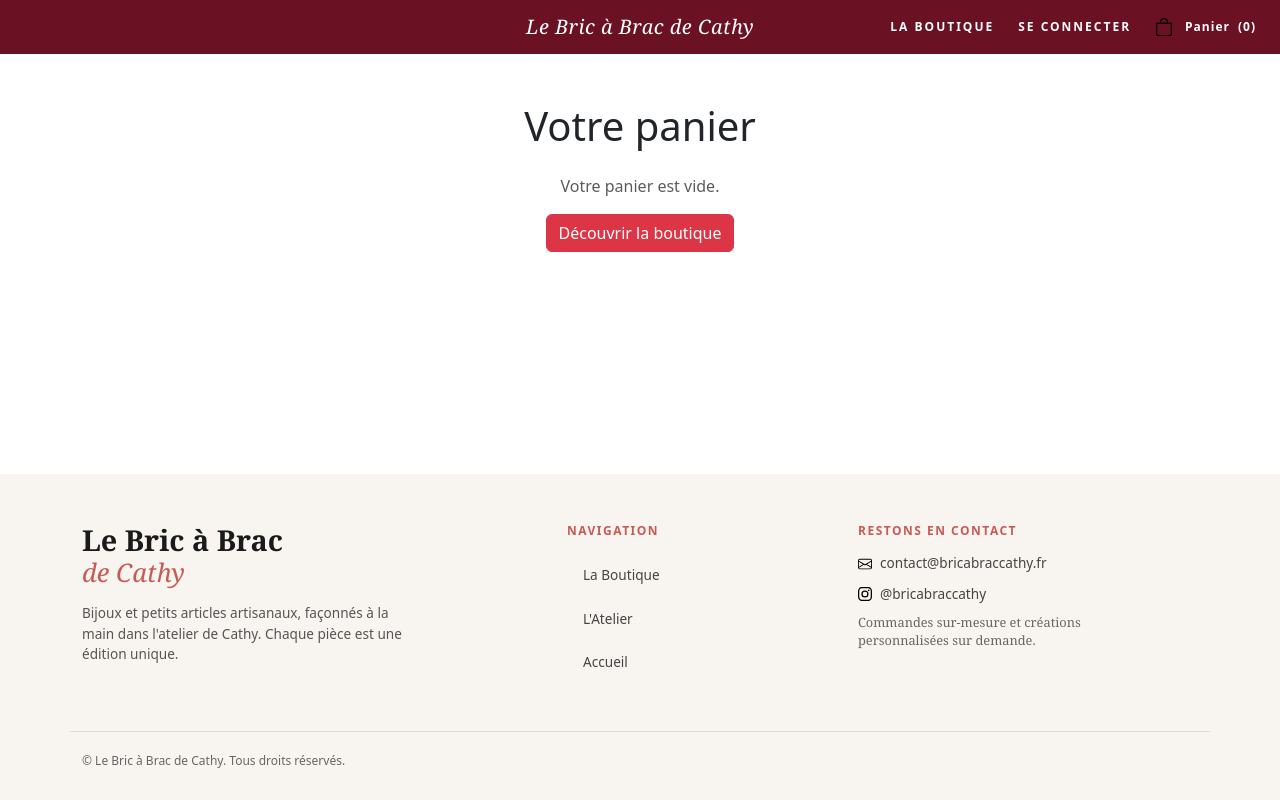
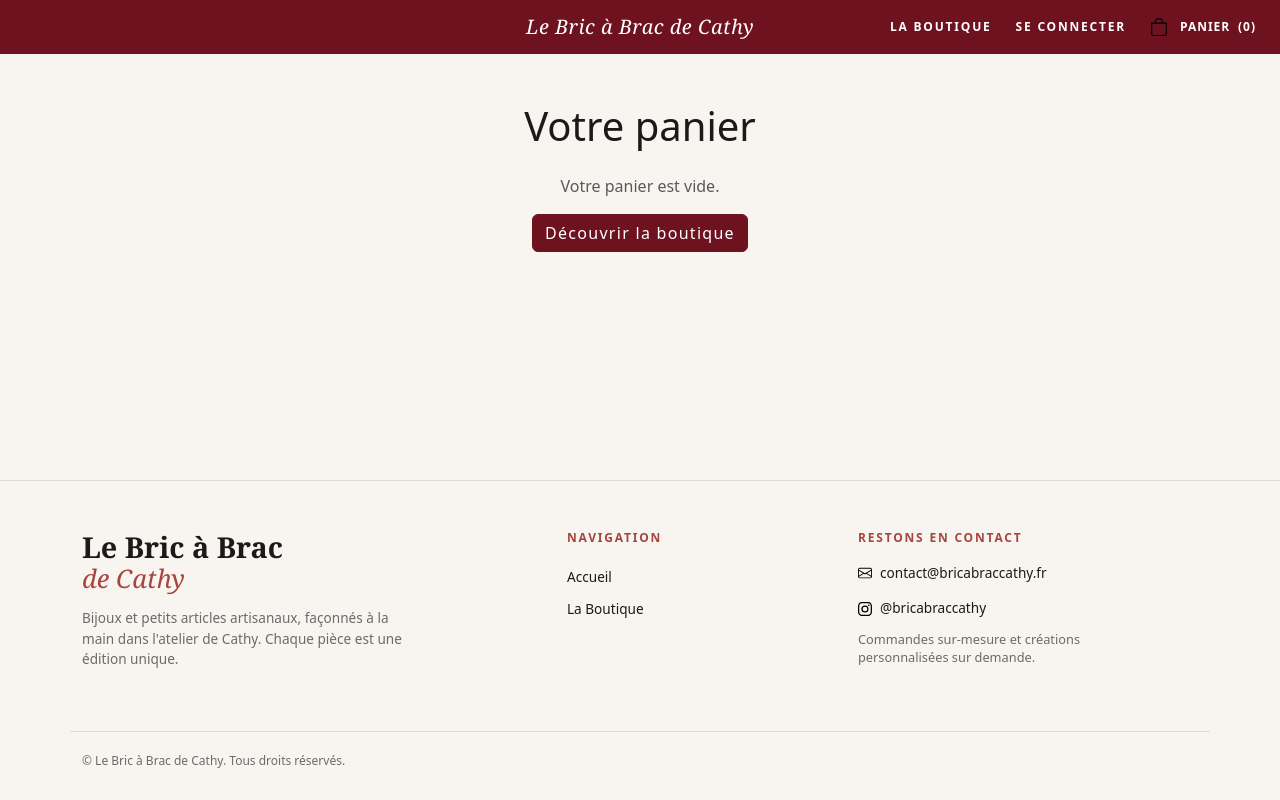
Before and after one commit to alexandre-debord/Bric-Brac-de-Cathy, a React app in the folder frontend/: page /panier in a window 1280 px wide. Built offline with nearby package versions, Linux system fonts and the light colour scheme; the HTML template or start-up script is replaced by a standard one.

Commit message:
style: refonte CSS

```diff
--- a/frontend/src/components/Commande.jsx
+++ b/frontend/src/components/Commande.jsx
@@ -43,7 +43,7 @@ export default function Commande() {
             <Container className="py-5 text-center">
                 <h1 className="mb-4">Finaliser ma commande</h1>
                 <p className="text-muted">Ton panier est vide.</p>
-                <Button as={Link} to="/produits" variant="danger">Découvrir la boutique</Button>
+                <Button as={Link} to="/produits" variant="bordeaux">Découvrir la boutique</Button>
             </Container>
         );
     }
@@ -120,7 +120,7 @@ export default function Commande() {
             )}
 
             <div className="d-grid mt-4">
-                <Button variant="danger" size="lg" onClick={handleCommander}
+                <Button variant="bordeaux" size="lg" onClick={handleCommander}
                     disabled={!idLivraison || envoiCommande}>
                     {envoiCommande ? 'Validation…' : 'Valider la commande'}
                 </Button>
--- a/frontend/src/components/Confirmation.jsx
+++ b/frontend/src/components/Confirmation.jsx
@@ -17,7 +17,7 @@ export default function Confirmation() {
         return (
             <Container className="py-5 text-center">
                 <p className="text-muted">Aucune commande à afficher.</p>
-                <Button as={Link} to="/" variant="danger">Retour à l'accueil</Button>
+                <Button as={Link} to="/" variant="bordeaux">Retour à l'accueil</Button>
             </Container>
         );
     }
@@ -30,7 +30,7 @@ export default function Confirmation() {
             </Alert>
             <p>Total : <strong>{formaterPrix(Number(commande.total_ht))}</strong></p>
             <p className="text-muted">Statut : {LIBELLES_STATUT[commande.statut] ?? commande.statut}</p>
-            <Button as={Link} to="/produits" variant="outline-danger">Continuer mes achats</Button>
+            <Button as={Link} to="/produits" variant="bordeaux">Continuer mes achats</Button>
         </Container>
     );
 }
--- a/frontend/src/components/Footer.jsx
+++ b/frontend/src/components/Footer.jsx
@@ -1,7 +1,7 @@
 import React from 'react';
 import { Container, Row, Col, Nav } from 'react-bootstrap';
 import { Envelope, Instagram } from 'react-bootstrap-icons';
-import { NavLink } from "react-router-dom";
+import { NavLink } from 'react-router-dom';
 
 import '../css/Footer.css';
 
@@ -11,43 +11,43 @@ const Footer = () => {
       <Container>
         <Row className="gy-4 gx-lg-5 mb-5 align-items-start">
 
-          {/* Colonne 1 : Marque et Description */}
-          <Col lg={5} md={12} className="text-start">
-            <h2 className="footer-title-main">Le Bric à Brac</h2>
-            <h3 className="footer-title-sub">de Cathy</h3>
+          {/* Marque et description */}
+
+          <Col lg={5} md={12}>
+            <p className="footer-marque">
+              Le Bric à Brac <em>de Cathy</em>
+            </p>
             <p className="footer-text">
               Bijoux et petits articles artisanaux, façonnés à la main dans l'atelier de Cathy. Chaque pièce est une édition unique.
             </p>
           </Col>
 
-          {/* Colonne 2 : Navigation */}
-          <Col lg={3} md={6} className="text-start">
-            <h6 className="footer-section-title">NAVIGATION</h6>
+          {/*Navigation */}
+
+          <Col lg={3} md={6}>
+            <h2 className="libelle">Navigation</h2>
             <Nav className="footer-nav-list flex-column">
-                <Nav.Link className="footer-link" as={NavLink} to="/Boutique" >
+              <Nav.Link className="footer-link" as={NavLink} to="/">
+                Accueil
+              </Nav.Link>
+              <Nav.Link className="footer-link" as={NavLink} to="/produits">
                 La Boutique
-                </Nav.Link>
-                <Nav.Link className="footer-link" as={NavLink} to="/Atelier" >
-                  L'Atelier
-                </Nav.Link>
-                <Nav.Link className="footer-link" as={NavLink} to="/" >
-                  Accueil
               </Nav.Link>
             </Nav>
           </Col>
 
-          {/* Colonne 3 : Contact */}
-          <Col lg={4} md={6} className="text-start">
-            <h6 className="footer-section-title">RESTONS EN CONTACT</h6>
-            <div>
+          {/* Contact */}
+
+          <Col lg={4} md={6}>
+            <h2 className="libelle">Restons en contact</h2>
             <div className="footer-contact-item">
-                <Envelope className="footer-icon" size={14} />
+              <Envelope className="footer-icon" size={14} aria-hidden="true" />
               <a href="mailto:contact@bricabraccathy.fr" className="footer-link">
                 contact@bricabraccathy.fr
               </a>
             </div>
-              <div className="footer-contact-item text-center">
-                <Instagram className="footer-icon" size={14} />
+            <div className="footer-contact-item">
+              <Instagram className="footer-icon" size={14} aria-hidden="true" />
               <a href="https://instagram.com/bricabraccathy" target="_blank" rel="noreferrer" className="footer-link">
                 @bricabraccathy
               </a>
@@ -55,14 +55,14 @@ const Footer = () => {
             <p className="footer-contact-note">
               Commandes sur-mesure et créations personnalisées sur demande.
             </p>
-            </div>
           </Col>
 
         </Row>
 
         {/* Bas de page */}
+
         <Row className="footer-bottom-row">
-          <Col md={6} className="text-start mb-2 mb-md-0">
+          <Col md={6} className="mb-2 mb-md-0">
             © Le Bric à Brac de Cathy. Tous droits réservés.
           </Col>
         </Row>
--- a/frontend/src/components/Panier.jsx
+++ b/frontend/src/components/Panier.jsx
@@ -16,7 +16,7 @@ const Panier = () => {
         <h1 className="mb-4">Votre panier</h1>
         {erreur && <Alert variant="danger">{erreur}</Alert>}
         <p className="text-muted">Votre panier est vide.</p>
-        <Button as={Link} to="/produits" variant="danger">
+        <Button as={Link} to="/produits" variant="bordeaux">
           Découvrir la boutique
         </Button>
       </Container>
@@ -108,7 +108,7 @@ const Panier = () => {
           <p className="fs-4 mb-2">
             Total : <strong>{formaterPrix(cartTotal)}</strong>
           </p>
-          <Button as={Link} to="/commande" variant="danger">
+          <Button as={Link} to="/commande" variant="bordeaux">
             Commander
           </Button>
         </div>
--- a/frontend/src/components/TopBar.jsx
+++ b/frontend/src/components/TopBar.jsx
@@ -1,7 +1,7 @@
-import React, { useState } from 'react';
-import { Container, Row, Col, Nav, Offcanvas, Button } from 'react-bootstrap';
+import { useState } from 'react';
+import { Container, Row, Col, Nav, Offcanvas} from 'react-bootstrap';
 import { List, Bag } from 'react-bootstrap-icons';
-import { NavLink, Link } from 'react-router-dom';
+import { NavLink } from 'react-router-dom';
 import { usePanier } from '../hooks/usePanier';
 import { useAuth } from '../context/AuthContext';
 
@@ -22,13 +22,14 @@ const TopBar = () => {
     return (
         <>
             <header className="topbar-custom">
-                <Container fluid className="px-3 px-md-4">
+                <Container fluid className="px-3 px-lg-4">
                     <Row className="align-items-center">
 
-                        {/* Gauche : Bouton MENU (Visible UNIQUEMENT sur mobile/tablette) */}
-                        <Col xs={3} md={4} className="d-flex align-items-center">
+                        {/* menu responsive */}
+
+                        <Col xs={3} lg={4} className="d-flex align-items-center">
                             <button
-                                className="topbar-menu-btn d-md-none"
+                                className="topbar-menu-btn d-lg-none"
                                 type="button"
                                 aria-label="Ouvrir le menu"
                                 onClick={handleShow}
@@ -39,30 +40,31 @@ const TopBar = () => {
                         </Col>
 
                         {/* Centre : Titre de la marque */}
-                        <Col xs={6} md={4} className="text-center">
+
+                        <Col xs={6} lg={4} className="text-center">
                             <Nav.Link className="topbar-brand" as={NavLink} to="/">
                                 Le Bric à Brac de Cathy
                             </Nav.Link>
                         </Col>
 
                         {/* Droite : Liens */}
-                        <Col xs={3} md={4}>
+                        <Col xs={3} lg={4}>
                             <div className="topbar-right">
-                                <Nav.Link className="topbar-link d-none d-md-inline" as={NavLink} to="/produits">
+                                <Nav.Link className="topbar-link d-none d-lg-inline" as={NavLink} to="/produits">
                                     La Boutique
                                 </Nav.Link>
                                 {estConnecte ? (
-                                    <Nav.Link as="button" type="button" className="topbar-link d-none d-md-inline" onClick={deconnexion}>
+                                    <Nav.Link as="button" type="button" className="topbar-link d-none d-lg-inline" onClick={deconnexion}>
                                         Déconnexion
                                     </Nav.Link>
                                 ) : (
-                                    <Nav.Link as={NavLink} className="topbar-link d-none d-md-inline" to="/connexion">
+                                    <Nav.Link as={NavLink} className="topbar-link d-none d-lg-inline" to="/connexion">
                                         Se connecter
                                     </Nav.Link>
                                 )}
 
 
-                                {/* Lien Panier : Compteur toujours visible + aria-label pour l'accessibilité */}
+                                {/* Panier */}
                                 <Nav.Link
                                     className="topbar-cart-link"
                                     as={NavLink}
@@ -80,6 +82,7 @@ const TopBar = () => {
             </header>
 
             {/* Panneau latéral Burger */}
+
             <Offcanvas
                 show={showMenu}
                 onHide={handleClose}
@@ -87,7 +90,7 @@ const TopBar = () => {
                 className="offcanvas-custom"
             >
                 <Offcanvas.Header closeButton className="px-4 pt-4">
-                    <Offcanvas.Title className="text-uppercase fs-6 offcanvas-title-spaced text-muted">
+                    <Offcanvas.Title className="text-uppercase fs-6 offcanvas-title-spaced ">
                         Navigation
                     </Offcanvas.Title>
                 </Offcanvas.Header>
--- a/frontend/src/css/Footer.css
+++ b/frontend/src/css/Footer.css
@@ -1,103 +1,86 @@
-/* Container global du footer */
+
 .footer-custom {
-  background-color: #f8f5f0;
-  color: #333333;
-  font-family: Georgia, 'Times New Roman', serif;
-  padding-top: 50px;
-  padding-bottom: 30px;
-  text-align: left;
+  background-color: var(--creme);
+  border-top: 1px solid var(--bordure);
+  color: var(--texte);
+  padding-block: 50px 30px;
 }
 
-/* Titres */
-.footer-title-main {
-  font-family: Georgia, serif;
+/* Nom de la boutique */
+
+.footer-marque {
+  font-family: var(--police-titre);
   font-size: 1.8rem;
-  font-weight: bold;
-  color: #1a1a1a;
+  font-weight: 700;
   line-height: 1.1;
-  margin: 0;
+  color: var(--texte);
+  margin: 0 0 15px;
+}
+.footer-marque em {
+  display: block;            /* passe à la ligne*/
+  font-size: 1.6rem;
+  font-weight: 400;
+  color: var(--accent);
+  margin-top: 2px;
 }
 
-.footer-title-sub {
-  font-family: Georgia, serif;
-  font-style: italic;
-  font-size: 1.6rem;
-  color: #c85a54;
-  margin-top: 2px;
+/* Titres de colonnes */
+
+.footer-custom .libelle {
   margin-bottom: 15px;
 }
 
-.footer-section-title {
-  font-family: system-ui, -apple-system, sans-serif;
-  font-size: 0.75rem;
-  letter-spacing: 1.5px;
-  color: #c85a54;
-  font-weight: bold;
-  text-transform: uppercase;
-  margin-bottom: 15px;
-}
-
-/* Textes et Liens */
 .footer-text {
-  font-family: system-ui, -apple-system, sans-serif;
   font-size: 0.85rem;
-  color: #555555;
+  color: var(--texte-doux);
   line-height: 1.5;
   max-width: 320px;
   margin: 0;
 }
 
 .footer-nav-list {
-  list-style: none;
-  padding: 0;
-  margin: 0;
-  font-family: system-ui, -apple-system, sans-serif;
   font-size: 0.85rem;
   line-height: 2;
 }
 
 .footer-link {
-  color: #444444;
+  color: var(--texte);
   text-decoration: none;
+  padding: 0.15rem 0;        /* annule le padding de .nav-link pour aligner à gauche */
   transition: color 0.2s ease;
 }
-
-.footer-link:hover {
-  color: #c85a54;
+.footer-link:hover,
+.footer-link:focus-visible {
+  color: var(--accent);
+  text-decoration: underline;
 }
 
-/* Section Contact */
+/* Contact */
 .footer-contact-item {
   display: flex;
   align-items: center;
   margin-bottom: 10px;
-  font-family: system-ui, -apple-system, sans-serif;
   font-size: 0.85rem;
 }
 
 .footer-icon {
   margin-right: 8px;
-  color: #777777;
+  color: var(--texte-doux);
   flex-shrink: 0;
 }
 
 .footer-contact-note {
   font-size: 0.8rem;
-  color: #666666;
+  color: var(--texte-doux);
   line-height: 1.4;
   margin-top: 10px;
   max-width: 280px;
 }
 
-/* Ligne de séparation et copyright */
+/* Bas de page */
 .footer-bottom-row {
-  border-top: 1px solid #e2dacd;
+  border-top: 1px solid var(--bordure);
   padding-top: 20px;
-  font-family: system-ui, -apple-system, sans-serif;
   font-size: 0.75rem;
-  color: #666666;
+  color: var(--texte-doux);
 }
-
-.footer-heart {
-  color: #c85a54;
-}
--- a/frontend/src/css/TopBar.css
+++ b/frontend/src/css/TopBar.css
@@ -1,48 +1,27 @@
-/* Barre de navigation principale */
+/* Barre principale */
+
 .topbar-custom {
-  background-color: #6b1124; /* Rouge bordeaux foncé */
-  padding-top: 12px;
-  padding-bottom: 12px;
-  color: #ffffff;
+  background-color: var(--bordeaux);
+  color: var(--blanc);
+  padding-block: 12px;
 }
 
-/* Bouton / Lien MENU à gauche */
-.topbar-menu-btn {
-  background: none;
-  border: none;
-  color: #ffffff;
-  display: flex;
-  align-items: center;
-  gap: 8px;
-  font-family: system-ui, -apple-system, sans-serif;
-  font-size: 0.75rem;
-  font-weight: 600;
-  letter-spacing: 2px;
-  text-transform: uppercase;
-  cursor: pointer;
-  padding: 0;
+/* Nom de la boutique, au centre */
+
+.topbar-brand {
+  font-family: var(--police-titre);
+  font-style: italic;
+  font-size: 1.25rem;
+  letter-spacing: 0.5px;
+  color: var(--blanc);
   text-decoration: none;
 }
-
-.topbar-menu-btn:hover {
-  color: #e0d0d0;
+.topbar-brand:hover {
+  color: var(--blanc);
 }
 
-/* Titre centré */
-.topbar-brand {
-  font-family: Georgia, 'Times New Roman', serif;
-  font-style: italic;
-  font-size: 1.25rem;
-  color: #ffffff;
-  text-decoration: none;
-  letter-spacing: 0.5px;
-}
+/* Zone de droite */
 
-.topbar-brand:hover {
-  color: #ffffff;
-}
-
-/* Section de droite (Navigation + Panier) */
 .topbar-right {
   display: flex;
   align-items: center;
@@ -50,57 +29,86 @@
   gap: 24px;
 }
 
-.topbar-link {
-  color: #ffffff;
+/* Style commun : bouton MENU, liens et panier  */
+
+.topbar-menu-btn,
+.topbar-link,
+.topbar-cart-link {
+  color: var(--blanc);
   text-decoration: none;
-  font-family: system-ui, -apple-system, sans-serif;
+  font-family: var(--police-texte);
   font-size: 0.75rem;
   font-weight: 600;
-  letter-spacing: 2px;
   text-transform: uppercase;
   transition: opacity 0.2s ease;
+  white-space: nowrap;
 }
 
-.topbar-link:hover {
-  color: #ffffff;
-  opacity: 0.8;
+.topbar-menu-btn {
+  background: none;
+  border: none;
+  padding: 0;
+  display: flex;
+  align-items: center;
+  gap: 8px;
+  letter-spacing: 0.15em;
+  cursor: pointer;
 }
 
-/* Bouton du panier */
+.topbar-link {
+  letter-spacing: 0.15em;
+}
+
 .topbar-cart-link {
   display: flex;
   align-items: center;
   gap: 8px;
-  color: #ffffff;
-  text-decoration: none;
-  font-family: system-ui, -apple-system, sans-serif;
-  font-size: 0.75rem;
-  font-weight: 600;
-  letter-spacing: 1px;
+  letter-spacing: 0.08em;
+  white-space: nowrap;
 }
 
+/* Survol : même effet partout, la couleur reste blanche */
+
+.topbar-menu-btn:hover,
+.topbar-link:hover,
 .topbar-cart-link:hover {
-  color: #ffffff;
+  color: var(--blanc);
   opacity: 0.8;
 }
 
-/* Style du panneau Offcanvas (Menu Burger) */
-.offcanvas-custom {
-  background-color: #1a1a1a !important; /* Fond noir / anthracite */
-  color: #ffffff !important;
-  width: 320px !important;
+/* Navigation au clavier : contour blanc (le bordeaux global serait invisible ici) */
+
+.topbar-menu-btn:focus-visible,
+.topbar-link:focus-visible,
+.topbar-cart-link:focus-visible,
+.topbar-brand:focus-visible {
+  outline: 2px solid var(--blanc);
+  outline-offset: 4px;
 }
 
-/* Bouton de fermeture (Croix) */
-.offcanvas-custom .btn-close {
-  filter: invert(1); /* Passe la croix en blanc */
+.offcanvas-custom {
+  --bs-offcanvas-bg: var(--texte);
+  --bs-offcanvas-color: var(--blanc);
+  --bs-offcanvas-width: 320px;
 }
 
-/* Contenu du menu */
+/* Croix de fermeture en blanc */
+
+.offcanvas-custom .btn-close {
+  filter: invert(1);
+}
+
+/* Titre "Navigation" du menu  */
+
+.offcanvas-title-spaced {
+  letter-spacing: 0.15em;
+  color: rgba(255, 255, 255, 0.6);
+}
+
 .offcanvas-menu-list {
   list-style: none;
   padding: 0;
-  margin: 40px 0 0 0;
+  margin: 40px 0 0;
 }
 
 .offcanvas-menu-item {
@@ -108,24 +116,27 @@
 }
 
 .offcanvas-menu-link {
-  color: #ffffff;
+  color: var(--blanc);
   text-decoration: none;
-  font-family: Georgia, serif;
+  font-family: var(--police-titre);
   font-size: 1.5rem;
   transition: opacity 0.2s ease;
 }
-
 .offcanvas-menu-link:hover {
-  color: #ffffff;
+  color: var(--blanc);
   opacity: 0.7;
 }
+.offcanvas-menu-link:focus-visible {
+  outline: 2px solid var(--blanc);
+  outline-offset: 4px;
+}
 
-/* Infos complémentaires en bas de menu */
+/* Bas du menu : blancs transparents, qui s'adaptent au fond sombre */
+
 .offcanvas-footer-info {
-  font-family: system-ui, -apple-system, sans-serif;
   font-size: 0.85rem;
-  color: #888888;
-  border-top: 1px solid #333333;
+  color: rgba(255, 255, 255, 0.6);
+  border-top: 1px solid rgba(255, 255, 255, 0.15);
   padding-top: 20px;
   margin-top: auto;
 }
--- a/frontend/src/index.css
+++ b/frontend/src/index.css
@@ -1,5 +1,83 @@
-  #root {
-    min-height: 100vh;
-    display: flex;
-    flex-direction: column;
-  }
+
+:root {
+  /* Couleurs de marque */
+  --bordeaux: #6E1220;
+  --bordeaux-fonce: #520d1c;
+  --accent: #a6453f;
+  /* Fonds */
+  --creme: #f8f5f0;             /* fond de page */
+  --creme-fonce: #f1ebe2;       /* cartes */
+  --blanc: #ffffff;
+
+  /* Textes : 2 gris au lieu de 10 */
+  --texte: #1A1A1A;
+  --texte-doux: #6b6b6b;
+  --bordure: #e2dacd;
+
+  /* Polices — à confirmer dans Figma (onglet Inspect) */
+  --police-titre: Georgia, 'Times New Roman', serif;
+  --police-texte: system-ui, -apple-system, 'Segoe UI', sans-serif;
+
+  /* On donne nos valeurs à Bootstrap  */
+  --bs-body-font-family: var(--police-texte);
+  --bs-body-color: var(--texte);
+  --bs-body-bg: var(--creme);
+  --bs-link-color-rgb: 110, 18, 32;
+  --bs-link-hover-color-rgb: 82, 13, 28;
+}
+
+
+#root {
+  min-height: 100vh;
+  display: flex;
+  flex-direction: column;
+}
+
+/* Contour visible pour la navigation au clavier, partout sur le site */
+:focus-visible {
+  outline: 2px solid var(--bordeaux);
+  outline-offset: 3px;
+}
+
+
+/* Petit libellé en majuscules */
+
+.libelle {
+  font-family: var(--police-texte);
+  font-size: 0.75rem;
+  font-weight: 600;
+  letter-spacing: 0.15em;
+  text-transform: uppercase;
+  color: var(--accent);
+}
+
+/* Titre serif */
+
+.titre-serif {
+  font-family: var(--police-titre);
+  font-weight: 400;
+  color: var(--texte);
+}
+.titre-serif em {
+  font-style: italic;
+  color: var(--bordeaux);
+}
+
+/* Bouton principal bordeaux*/
+
+.btn-bordeaux {
+  --bs-btn-bg: var(--bordeaux);
+  --bs-btn-border-color: var(--bordeaux);
+  --bs-btn-color: var(--blanc);
+  --bs-btn-hover-bg: var(--bordeaux-fonce);
+  --bs-btn-hover-border-color: var(--bordeaux-fonce);
+  --bs-btn-hover-color: var(--blanc);
+  --bs-btn-active-bg: var(--bordeaux-fonce);
+  --bs-btn-active-border-color: var(--bordeaux-fonce);
+  --bs-btn-active-color: var(--blanc);
+  --bs-btn-disabled-bg: var(--bordeaux);
+  --bs-btn-disabled-border-color: var(--bordeaux);
+  --bs-btn-disabled-color: var(--blanc);
+  --bs-btn-focus-shadow-rgb: 110, 18, 32;
+  letter-spacing: 0.08em;
+}
```
Also changed, not shown: frontend/src/css/Panier.css (deleted, +0 -150 lines). Lines whose indentation alone changed are shown as unchanged.
